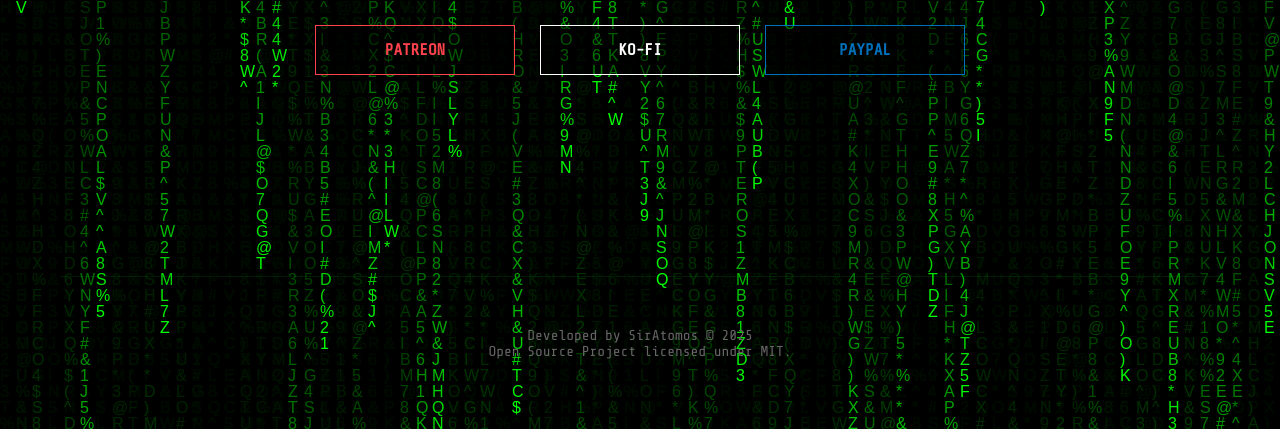
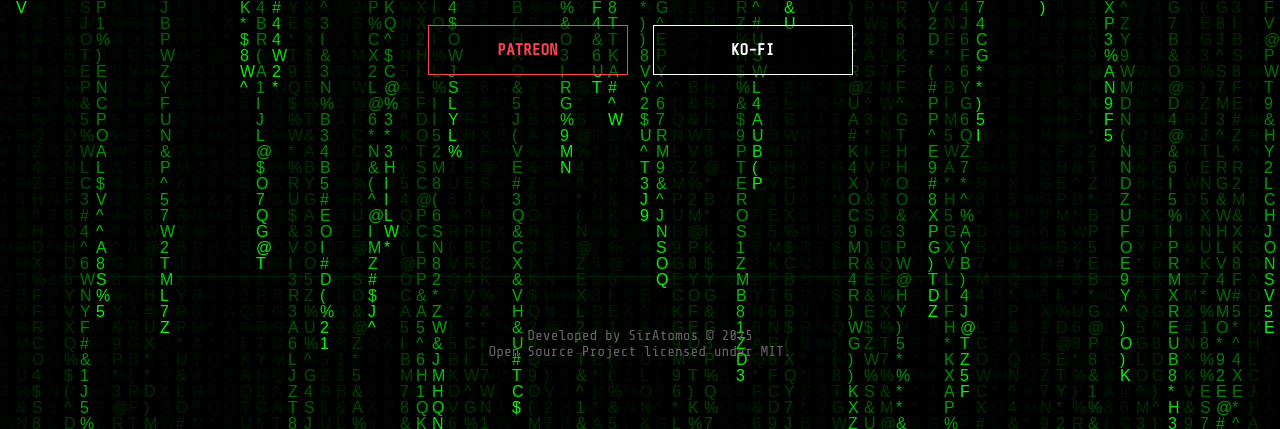
Before and after one commit to lAtomos-afk/VideoDownloader-web_support, a plain HTML site: page index.html in a window 1280 px wide. Shown: the part 371-800 px from the top of the page. Drawn offline with nearby package versions, Linux system fonts and the light colour scheme.

Commit message:
Add files via upload

```diff
--- a/index.html
+++ b/index.html
@@ -33,9 +33,6 @@
                     KO-FI
                 </a>
 
-                <a href="https://paypal.me/siratomos" target="_blank" class="btn-support paypal">
-                    PAYPAL
-                </a>
             </div>
         </section>
 
```
